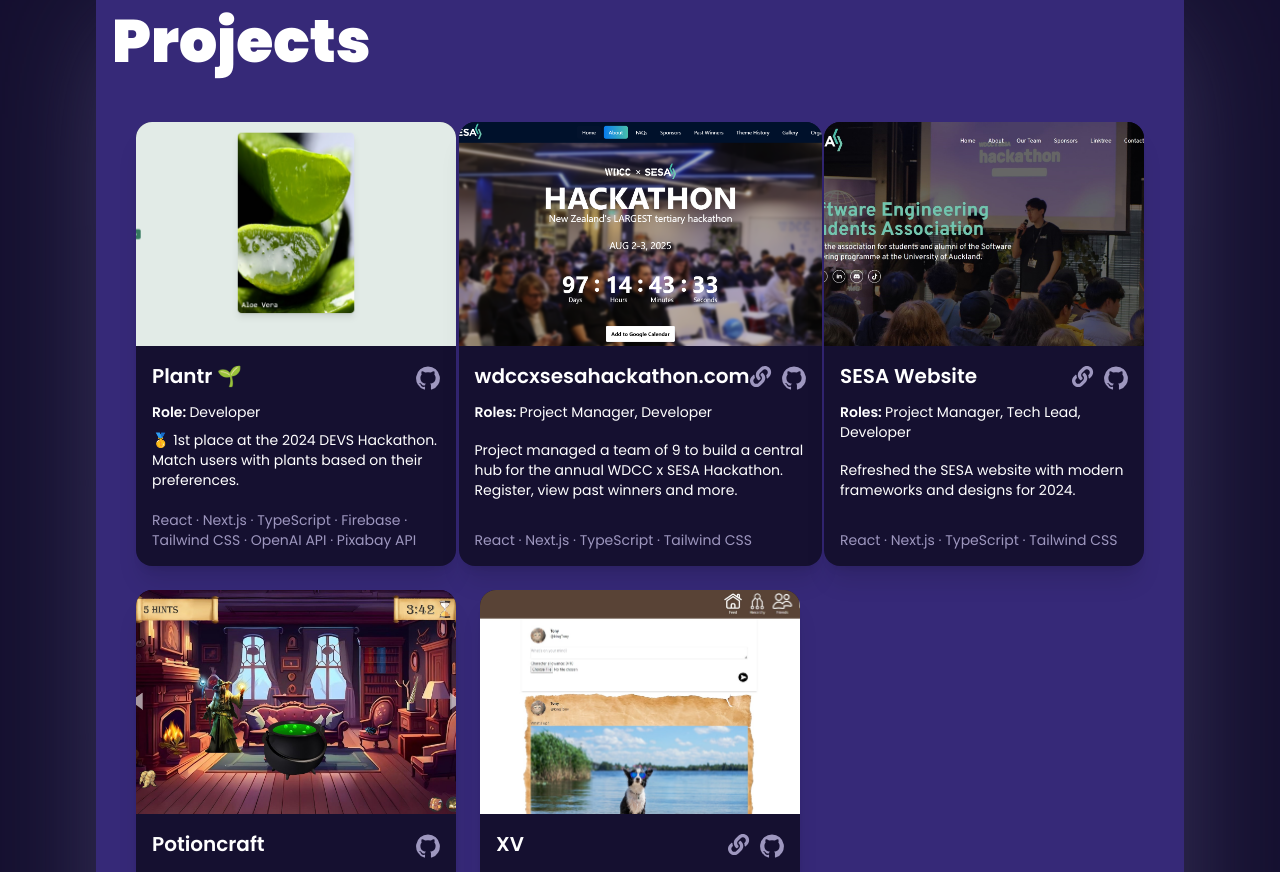
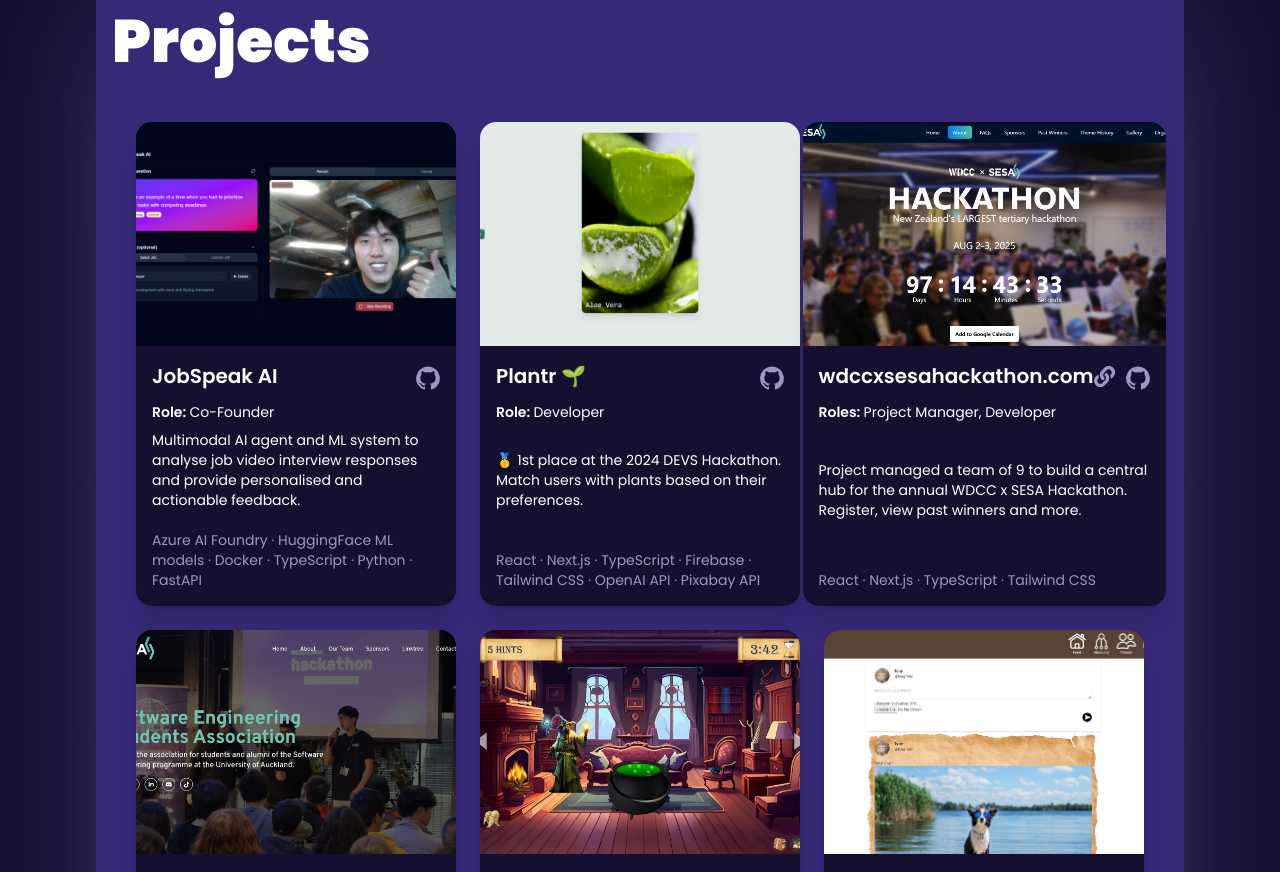
Before and after one commit to tonylxm/website, a React (Vite) app: page / in a window 1280 px wide. Shown: the part 2820-3692 px from the top of the page. Built offline with nearby package versions, Linux system fonts and the light colour scheme.

Commit message:
feat: Added JobSpeak AI project

```diff
--- a/package.json
+++ b/package.json
@@ -16,6 +16,7 @@
     "@chakra-ui/react": "^2.8.2",
     "@emailjs/browser": "^3.11.0",
     "animejs": "^3.2.2",
+    "caniuse-lite": "^1.0.30001741",
     "framer-motion": "^10.16.14",
     "matter-js": "^0.19.0",
     "react": "^18.2.0",
--- a/src/data/projects.js
+++ b/src/data/projects.js
@@ -3,8 +3,19 @@ import potioncraft from "/projects/potioncraft.jpg";
 import plantr from "/projects/plantr.png";
 import hackathonWebsite from "/projects/hackathon-website.png";
 import sesaWebsite from "/projects/sesa-website.jpg";
+import jobspeakAI from "/projects/jobspeak-ai.png";
 
 export const projects = [
+    {
+    name: "JobSpeak AI",
+    role: ["Co-Founder"],
+    description:
+      "Multimodal AI agent and ML system to analyse job video interview responses and provide personalised and actionable feedback.",
+    img: jobspeakAI,
+    techStack: ["Azure AI Foundry", "HuggingFace ML models", "Docker", "TypeScript", "Python", "FastAPI" ],
+    github_url: "https://github.com/alux444/jobspeak-ai",
+    deployed_url: null,
+  },
   {
     name: "Plantr 🌱",
     role: ["Developer"],
```
Also changed, not shown: public/projects/jobspeak-ai.png (added), 1 other file (tests, documents, lock files or other folders).
